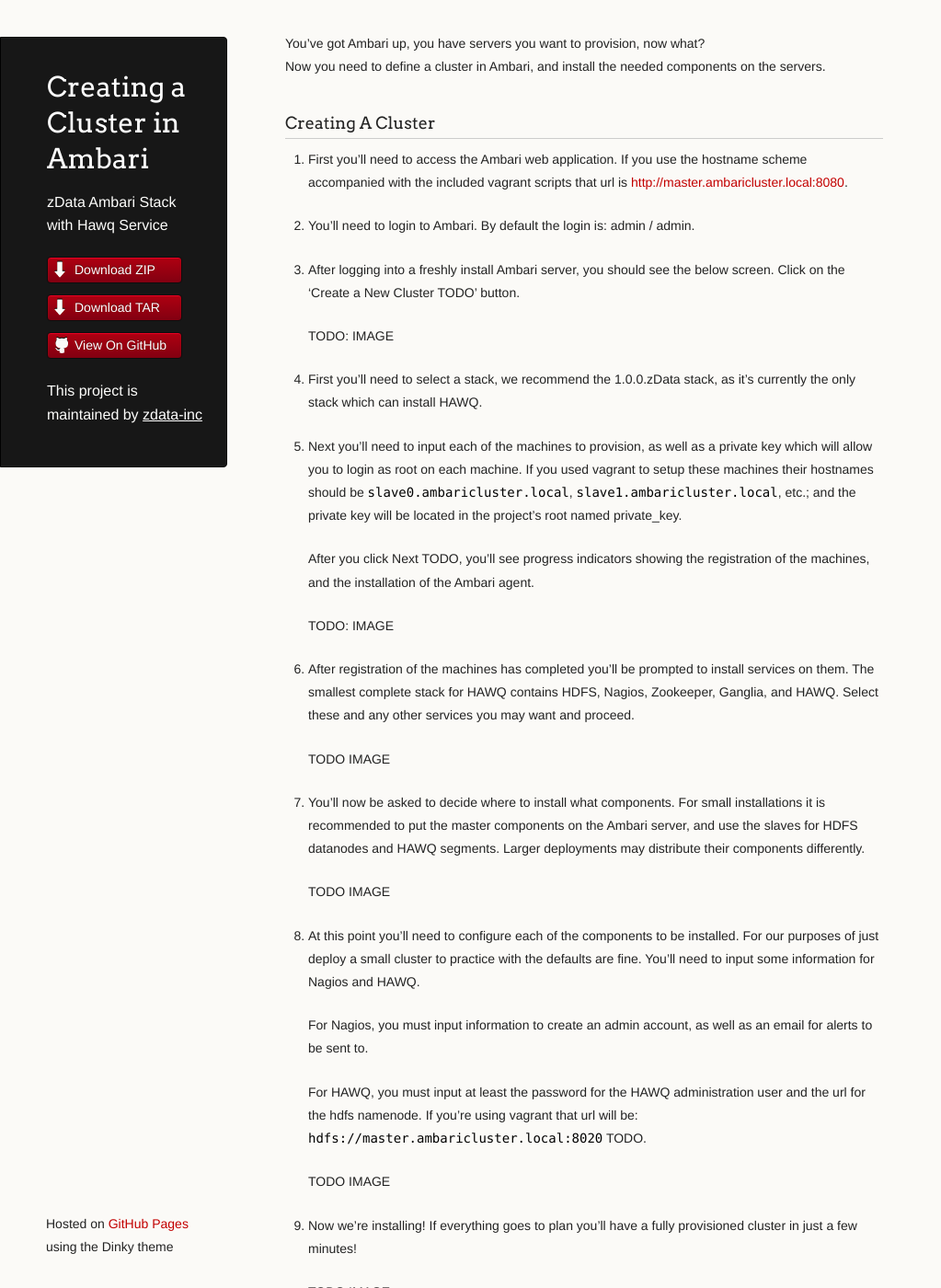
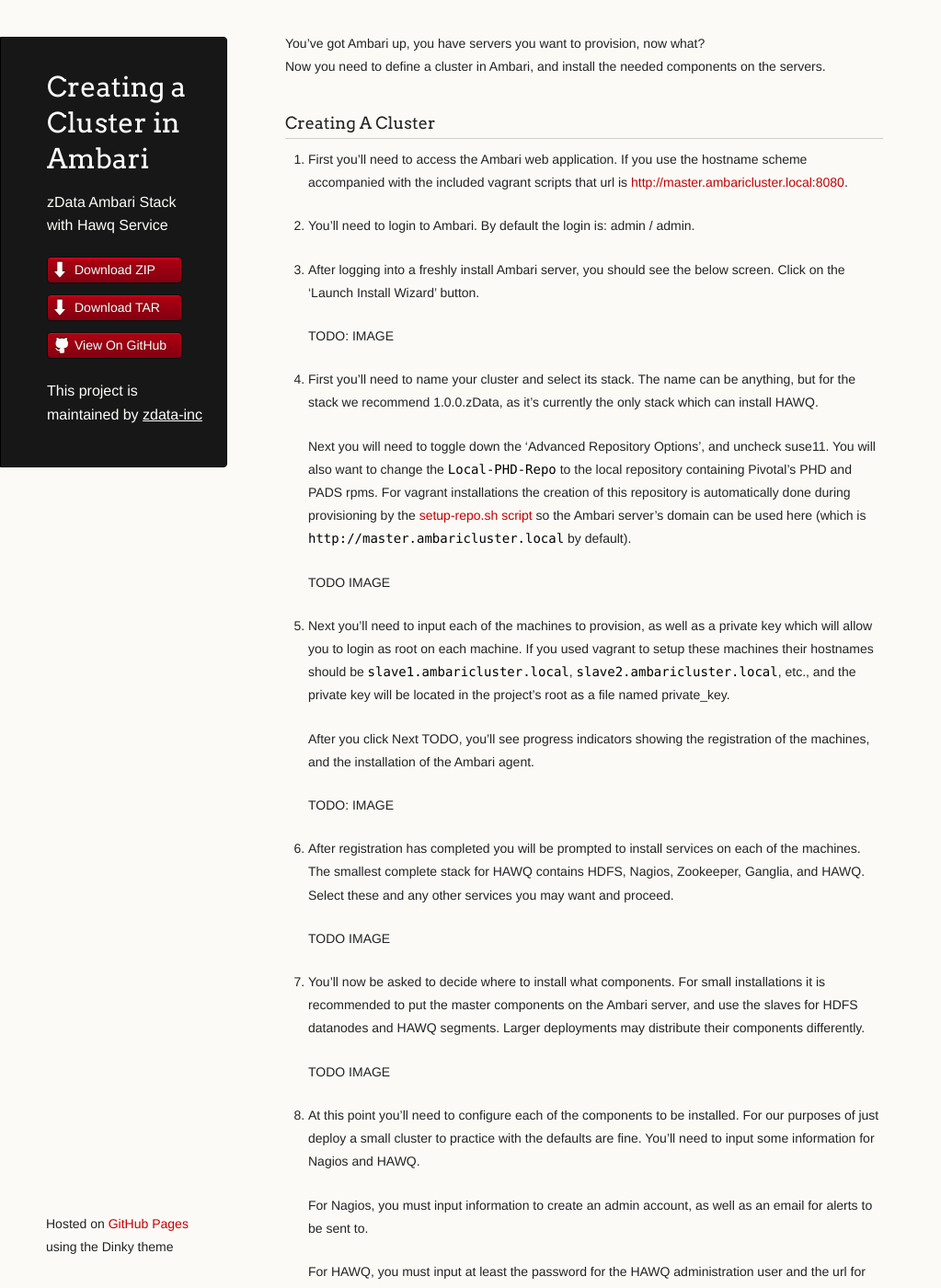
Before and after one commit to zdata-inc/ambari-extensions, a Jekyll site: the page built from getting-setup/creating-a-cluster-in-ambari.md, in a window 1280 px wide and 1400 px high. Shown: the whole window at 92% size, without its empty margins (0-1023 px from the left). Built offline with Jekyll 4.4.1, drawn with Linux system fonts in a browser that asks for light colours; Markdown is read by kramdown in place of the engine named in the settings.

Commit message:
Add text, do some TODOs

```diff
--- a/getting-setup/creating-a-cluster-in-ambari.md
+++ b/getting-setup/creating-a-cluster-in-ambari.md
@@ -13,19 +13,23 @@
 
 2. You'll need to login to Ambari.  By default the login is: admin / admin.
 
-3. After logging into a freshly install Ambari server, you should see the below screen.  Click on the 'Create a New Cluster TODO' button.
+3. After logging into a freshly install Ambari server, you should see the below screen.  Click on the 'Launch Install Wizard' button.
 
     TODO: IMAGE
 
-4. First you'll need to select a stack, we recommend the 1.0.0.zData stack, as it's currently the only stack which can install HAWQ.
+4. First you'll need to name your cluster and select its stack.  The name can be anything, but for the stack we recommend 1.0.0.zData, as it's currently the only stack which can install HAWQ.
 
-5. Next you'll need to input each of the machines to provision, as well as a private key which will allow you to login as root on each machine.  If you used vagrant to setup these machines their hostnames should be `slave0.ambaricluster.local`, `slave1.ambaricluster.local`, etc.; and the private key will be located in the project's root named private_key.
+    Next you will need to toggle down the 'Advanced Repository Options', and uncheck suse11.  You will also want to change the `Local-PHD-Repo` to the local repository containing Pivotal's PHD and PADS rpms.  For vagrant installations the creation of this repository is automatically done during provisioning by the [setup-repo.sh script](TODO LINK) so the Ambari server's domain can be used here (which is `http://master.ambaricluster.local` by default).
+
+    TODO IMAGE
+
+5. Next you'll need to input each of the machines to provision, as well as a private key which will allow you to login as root on each machine.  If you used vagrant to setup these machines their hostnames should be `slave1.ambaricluster.local`, `slave2.ambaricluster.local`, etc., and the private key will be located in the project's root as a file named private_key.
 
     After you click Next TODO, you'll see progress indicators showing the registration of the machines, and the installation of the Ambari agent.
 
     TODO: IMAGE
 
-6. After registration of the machines has completed you'll be prompted to install services on them.  The smallest complete stack for HAWQ contains HDFS, Nagios, Zookeeper, Ganglia, and HAWQ.  Select these and any other services you may want and proceed.
+6. After registration has completed you will be prompted to install services on each of the machines.  The smallest complete stack for HAWQ contains HDFS, Nagios, Zookeeper, Ganglia, and HAWQ.  Select these and any other services you may want and proceed.
 
     TODO IMAGE
 
```
